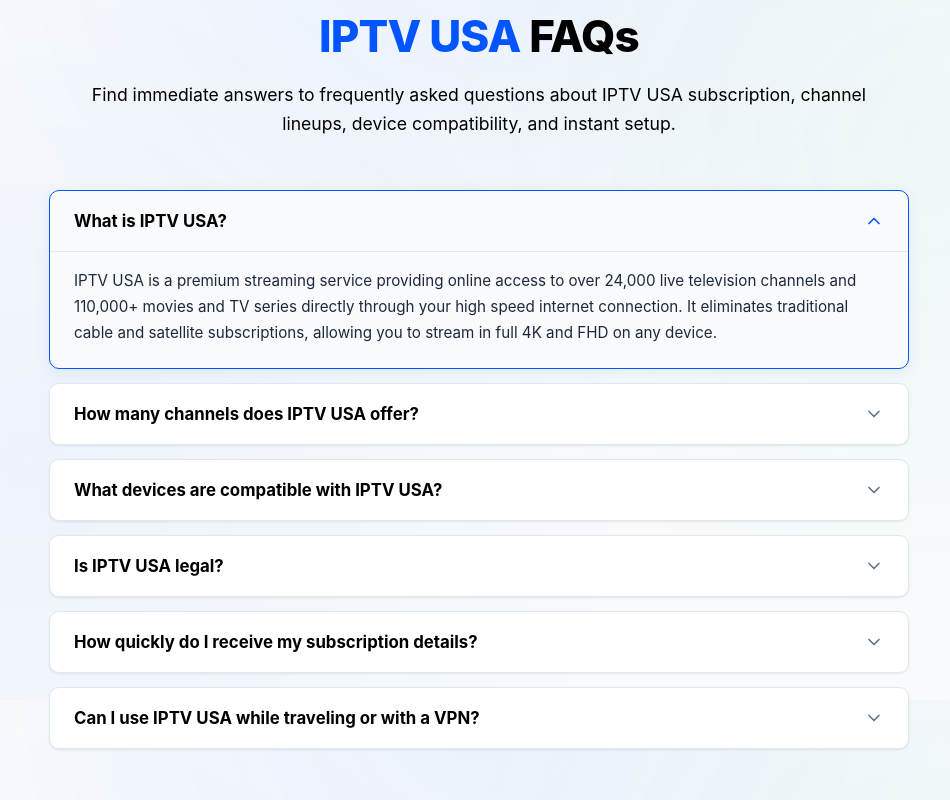
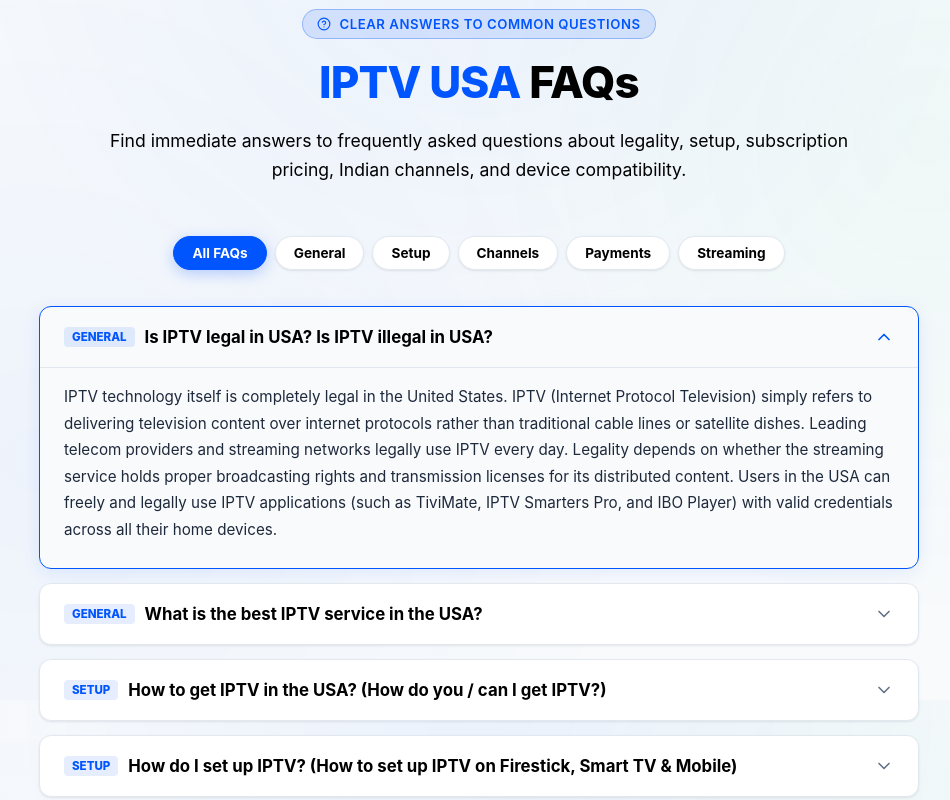
Before and after one commit to Mohamed211814/iptvusa_website, a Next.js app: page / in a window 1280 px wide. Shown: the part 6500-7300 px from the top of the page, without its empty margins (161-1111 px from the left). Built offline with nearby package versions, Linux system fonts and the light colour scheme.

Commit message:
feat: implement FAQ data structure and interactive accordion component with category filtering

```diff
--- a/src/components/FaqAccordion.tsx
+++ b/src/components/FaqAccordion.tsx
@@ -1,43 +1,19 @@
 "use client";
 
 import React, { useState } from "react";
-import { ChevronDown } from "lucide-react";
+import { ChevronDown, HelpCircle } from "lucide-react";
+import { faqs, FAQItem } from "@/data/faqs";
 
 export const FaqAccordion: React.FC = () => {
   const [openIndex, setOpenIndex] = useState<number | null>(0);
+  const [selectedCategory, setSelectedCategory] = useState<string>("All");
 
-  const iptvUsaFaqs = [
-    {
-      question: "What is IPTV USA?",
-      answer:
-        "IPTV USA is a premium streaming service providing online access to over 24,000 live television channels and 110,000+ movies and TV series directly through your high speed internet connection. It eliminates traditional cable and satellite subscriptions, allowing you to stream in full 4K and FHD on any device.",
-    },
-    {
-      question: "How many channels does IPTV USA offer?",
-      answer:
-        "IPTV USA offers over 24,000 live television channels from the United States, Canada, the United Kingdom, and around the world, along with a massive catalog of more than 110,000 on demand movies and full series updated daily.",
-    },
-    {
-      question: "What devices are compatible with IPTV USA?",
-      answer:
-        "IPTV USA is compatible with virtually all modern devices: Amazon Firestick, Fire TV Cube, Android TV (Nvidia Shield, Google TV), Smart TVs (Samsung Tizen and LG webOS via IBO Player, Smart IPTV), Apple TV, iPhone, iPad, Windows PC, Mac, and dedicated MAG boxes.",
-    },
-    {
-      question: "Is IPTV USA legal?",
-      answer:
-        "IPTV technology itself is completely legal. IPTV simply delivers television content over internet protocols rather than traditional cable lines. We recommend users comply with the terms of service in their region.",
-    },
-    {
-      question: "How quickly do I receive my subscription details?",
-      answer:
-        "Activation is instantaneous! As soon as your order is confirmed, your M3U playlist link, Xtream Codes API credentials, and server portal information are sent directly to your email address and Telegram within 5 minutes.",
-    },
-    {
-      question: "Can I use IPTV USA while traveling or with a VPN?",
-      answer:
-        "Yes! IPTV USA works anywhere in the world as long as you have an internet connection. Our servers are 100% VPN friendly and do not restrict or throttle connections through popular VPN providers.",
-    },
-  ];
+  const categories = ["All", "General", "Setup", "Channels", "Payments", "Streaming"];
+
+  const filteredFaqs =
+    selectedCategory === "All"
+      ? faqs
+      : faqs.filter((f) => f.category === selectedCategory);
 
   const toggleAccordion = (idx: number) => {
     setOpenIndex(openIndex === idx ? null : idx);
@@ -47,24 +23,68 @@
     <section id="faqs" className="section">
       <div className="container">
         <div className="section-header">
+          <span className="section-tag">
+            <HelpCircle size={14} /> Clear Answers to Common Questions
+          </span>
           <h2 className="section-title">
             <span className="text-blue">IPTV USA</span> FAQs
           </h2>
           <p className="section-subtitle">
-            Find immediate answers to frequently asked questions about IPTV USA subscription, channel lineups, device compatibility, and instant setup.
+            Find immediate answers to frequently asked questions about legality, setup, subscription pricing, Indian channels, and device compatibility.
           </p>
         </div>
 
+        {/* Category Filter Pills */}
         <div
           style={{
-            maxWidth: "860px",
+            display: "flex",
+            justifyContent: "center",
+            flexWrap: "wrap",
+            gap: "8px",
+            marginBottom: "36px",
+          }}
+        >
+          {categories.map((cat) => {
+            const isSelected = selectedCategory === cat;
+            return (
+              <button
+                key={cat}
+                type="button"
+                onClick={() => {
+                  setSelectedCategory(cat);
+                  setOpenIndex(0);
+                }}
+                style={{
+                  padding: "8px 18px",
+                  borderRadius: "var(--radius-full)",
+                  fontSize: "0.85rem",
+                  fontWeight: 700,
+                  background: isSelected ? "var(--color-blue)" : "#ffffff",
+                  color: isSelected ? "#ffffff" : "#000000",
+                  border: "1px solid",
+                  borderColor: isSelected ? "var(--color-blue)" : "var(--border-subtle)",
+                  boxShadow: isSelected ? "0 4px 14px rgba(0, 85, 255, 0.25)" : "var(--shadow-sm)",
+                  cursor: "pointer",
+                  transition: "all 0.2s ease",
+                }}
+              >
+                {cat === "All" ? "All FAQs" : cat}
+              </button>
+            );
+          })}
+        </div>
+
+        {/* FAQ Accordion List */}
+        <div
+          style={{
+            maxWidth: "880px",
             margin: "0 auto",
             display: "flex",
             flexDirection: "column",
             gap: "14px",
           }}
         >
-          {iptvUsaFaqs.map((faq, idx) => {
+          {filteredFaqs.map((faq, idx) => {
             const isOpen = openIndex === idx;
 
             return (
@@ -74,13 +94,14 @@
                   background: isOpen ? "#f8fafc" : "#ffffff",
                   border: "1px solid",
                   borderColor: isOpen ? "var(--color-blue)" : "var(--border-subtle)",
-                  borderRadius: "10px",
-                  boxShadow: isOpen ? "0 4px 16px rgba(0, 85, 255, 0.08)" : "var(--shadow-sm)",
+                  borderRadius: "12px",
+                  boxShadow: isOpen ? "0 4px 18px rgba(0, 85, 255, 0.09)" : "var(--shadow-sm)",
                   overflow: "hidden",
                   transition: "all 0.25s ease",
                 }}
               >
                 <button
+                  type="button"
                   onClick={() => toggleAccordion(idx)}
                   style={{
                     width: "100%",
@@ -97,7 +118,23 @@
                     gap: "14px",
                   }}
                 >
-                  <span>{faq.question}</span>
+                  <div style={{ display: "flex", alignItems: "center", gap: "10px", flexWrap: "wrap" }}>
+                    <span
+                      style={{
+                        fontSize: "0.72rem",
+                        fontWeight: 800,
+                        padding: "3px 8px",
+                        borderRadius: "4px",
+                        background: "rgba(0, 85, 255, 0.1)",
+                        color: "var(--color-blue)",
+                        textTransform: "uppercase",
+                      }}
+                    >
+                      {faq.category}
+                    </span>
+                    <span>{faq.question}</span>
+                  </div>
+
                   <ChevronDown
                     size={20}
                     color={isOpen ? "var(--color-blue)" : "#64748b"}
@@ -112,12 +149,13 @@
                 {isOpen && (
                   <div
                     style={{
-                      padding: "0 clamp(16px, 3vw, 24px) clamp(16px, 3vw, 22px) clamp(16px, 3vw, 24px)",
+                      padding: "0 clamp(16px, 3vw, 24px) clamp(18px, 3vw, 24px) clamp(16px, 3vw, 24px)",
                       fontSize: "clamp(0.875rem, 2vw, 0.95rem)",
                       color: "#1e293b",
-                      lineHeight: 1.7,
+                      lineHeight: 1.75,
                       borderTop: "1px solid var(--border-subtle)",
                       paddingTop: "16px",
+                      whiteSpace: "pre-line",
                     }}
                   >
                     {faq.answer}
--- a/src/data/faqs.ts
+++ b/src/data/faqs.ts
@@ -1,56 +1,80 @@
 export interface FAQItem {
   question: string;
   answer: string;
-  category: "General" | "Setup" | "Payments" | "Streaming";
+  category: "General" | "Setup" | "Payments" | "Streaming" | "Channels";
 }
 
 export const faqs: FAQItem[] = [
   {
     category: "General",
-    question: "What is IPTV USA and how does IPTV USA streaming work?",
+    question: "Is IPTV legal in USA? Is IPTV illegal in USA?",
     answer:
-      "IPTV USA Pro is a high grade premium streaming service that delivers over 24,000 live television channels and 110,000+ video on demand titles directly to your device via your internet connection. No satellite dish or traditional cable box is required. All you need is an internet connection of at least 15 Mbps and your preferred streaming device to enjoy IPTV USA.",
+      "IPTV technology itself is completely legal in the United States. IPTV (Internet Protocol Television) simply refers to delivering television content over internet protocols rather than traditional cable lines or satellite dishes. Leading telecom providers and streaming networks legally use IPTV every day. Legality depends on whether the streaming service holds proper broadcasting rights and transmission licenses for its distributed content. Users in the USA can freely and legally use IPTV applications (such as TiviMate, IPTV Smarters Pro, and IBO Player) with valid credentials across all their home devices.",
   },
   {
     category: "General",
-    question: "How fast do I receive my IPTV USA login credentials after payment?",
+    question: "What is the best IPTV service in the USA?",
     answer:
-      "Instantly! Once your payment is confirmed, your IPTV USA M3U Playlist, Xtream Codes API credentials, and portal URL are automatically generated and sent to your email address and Telegram within 5 to 15 minutes.",
+      "IPTV USA Pro is widely rated as the best IPTV service in the USA due to its high-speed Anti Freeze 9.3 server architecture, 99.9% uptime, and zero-buffering performance during high-demand live sports events. It delivers over 24,000 live channels in 4K & FHD, 110,000+ daily updated VOD movies and TV shows, an automated Electronic Program Guide (EPG), 7-day catch-up replay, and dedicated 24/7 customer support via Telegram and email.",
   },
   {
     category: "Setup",
-    question: "Which devices and apps are compatible with IPTV USA?",
+    question: "How to get IPTV in the USA? (How do you / can I get IPTV?)",
     answer:
-      "IPTV USA is 100% compatible with virtually every modern streaming device: Amazon Firestick, Fire TV Cube, Android TV (Nvidia Shield, Chromecast with Google TV), Apple TV (via IPTVX or GSE), Smart TVs (Samsung Tizen, LG webOS via IBO Player, Smart IPTV), iOS (iPhone/iPad), Android smartphones, Windows PC, Mac, and dedicated MAG boxes.",
+      "Getting IPTV in the USA is simple and takes under 5 minutes: 1) Select your preferred subscription package (1, 3, 6, or 12 Months) on our pricing page. 2) Complete secure checkout with Credit Card, PayPal, or Crypto. 3) Check your email inbox or Telegram for your instant M3U playlist link and Xtream Codes API login credentials. 4) Download your favorite IPTV player on your device (e.g. Firestick, Smart TV, Apple TV), log in, and begin streaming over 24,000 live channels right away.",
+  },
+  {
+    category: "Setup",
+    question: "How do I set up IPTV? (How to set up IPTV on Firestick, Smart TV & Mobile)",
+    answer:
+      "Setting up IPTV is quick and straightforward on any modern device:\n• Amazon Firestick & Android TV: Install the Downloader app, enter shortcode 278012 for TiviMate or 80911 for IPTV Smarters Pro, select 'Login with Xtream Codes API', enter your server details, and click connect.\n• Samsung & LG Smart TVs: Open your TV's official App Store, install IBO Player or Smart IPTV, and upload your playlist via the player's web portal or enter your Xtream Codes credentials directly.\n• Apple TV, iPhone & iPad: Download IPTVX or GSE Smart IPTV from the App Store and add your M3U playlist URL.\n• Windows PC & Mac: Use VLC Media Player or IPTV Smarters Desktop to stream directly on your computer.",
+  },
+  {
+    category: "Payments",
+    question: "How much is IPTV in the USA?",
+    answer:
+      "IPTV is dramatically more affordable than traditional cable or satellite packages, which often cost $100 to $150+ per month. IPTV USA Pro offers transparent, no-contract pricing starting at just $14.95 for 1 Month, $29.95 for 3 Months ($9.98/mo), $44.95 for 6 Months ($7.49/mo), and our most popular 12-Month plan at only $59.95 (equivalent to just $4.99/mo). Every plan includes the complete 24,000+ live channel catalog, 110,000+ VOD titles, PPV events, and 4K streaming with zero hidden hardware fees.",
+  },
+  {
+    category: "Channels",
+    question: "How can I watch Indian channels in USA? (How to watch Indian TV in USA)",
+    answer:
+      "You can watch Indian channels in the USA effortlessly with IPTV USA Pro. We offer over 2,500+ dedicated Indian and South Asian channels in brilliant HD and 4K quality, covering all major regional languages: Hindi, Punjabi, Tamil, Telugu, Malayalam, Bengali, Marathi, Gujarati, Kannada, and Urdu. Subscribers enjoy 24/7 access to top entertainment networks (Star Plus, Zee TV, Sony Entertainment, Colors, Sab TV), Indian news channels, regional cinema, and live cricket broadcasts (Star Sports, Sony Sports Network, Willow TV, ICC World Cup tournaments, and IPL). Simply install our credentials on your Firestick, Smart TV, or mobile phone to stream live Indian TV anywhere in the United States.",
+  },
+  {
+    category: "General",
+    question: "What is IPTV USA and how does IPTV streaming work?",
+    answer:
+      "IPTV USA Pro is a premium streaming service delivering over 24,000 live TV channels and 110,000+ video on demand movies and series directly over your internet connection. No satellite dish, cable technician, or bulky set-top box is required. All you need is an internet connection of at least 15 Mbps and your preferred streaming device.",
   },
   {
     category: "Streaming",
     question: "What is IPTV USA Anti Freeze 9.3 Technology?",
     answer:
-      "Anti Freeze is the proprietary server balancing architecture used by IPTV USA that continuously redistributes stream loads across multi redundant 10Gbps NVMe clusters. Even during high traffic moments like global sports tournament finals or major championship PPV title fights, your IPTV USA stream remains uninterrupted with zero stuttering or buffering.",
+      "Anti Freeze 9.3 is our proprietary server load-balancing architecture that continuously monitors and redistributes streaming traffic across multi-redundant 10Gbps NVMe clusters. Even during massive worldwide traffic peaks like NFL Super Bowl Sunday, FIFA finals, or UFC Championship PPV fights, your stream remains completely stable with zero stutter or buffering.",
   },
   {
     category: "Streaming",
     question: "Can I use a VPN with IPTV USA?",
     answer:
-      "Yes, IPTV USA servers are completely VPN friendly. While our IPTV USA streams are secure and do not require a VPN to operate at peak speed, you are free to use any VPN provider of your choice without account throttling.",
+      "Yes! IPTV USA is 100% VPN friendly. While our servers are encrypted and do not require a VPN to operate at full speed, you are free to use any VPN provider of your choice (ExpressVPN, NordVPN, Surfshark, etc.) without account throttling or geographical restrictions.",
   },
   {
     category: "General",
-    question: "Can I watch IPTV USA on multiple devices at the same time?",
+    question: "Can I stream on multiple devices at the same time?",
     answer:
-      "Yes! While you can install your IPTV USA credentials on multiple devices, simultaneous streaming depends on the plan you select. We offer 1, 2, and 3 simultaneous connection packages so your entire family can stream different IPTV USA channels at the same time.",
+      "Yes! You can install your IPTV USA credentials on all your household devices. Simultaneous streaming depends on the plan you select. We offer 1, 2, and 3 simultaneous connection packages so your whole family can watch different channels on different TVs, tablets, or phones simultaneously.",
   },
   {
     category: "Payments",
     question: "What payment methods are accepted for IPTV USA subscriptions?",
     answer:
-      "We accept all major Credit and Debit Cards (Visa, MasterCard, American Express), PayPal, Apple Pay, Google Pay, and Cryptocurrencies (Bitcoin, USDT, Ethereum) for complete anonymity and security when subscribing to IPTV USA.",
+      "We accept all major Credit and Debit Cards (Visa, MasterCard, American Express, Discover), PayPal, Apple Pay, Google Pay, and Cryptocurrencies (Bitcoin, USDT, Ethereum) for complete payment security and privacy.",
   },
   {
     category: "Payments",
-    question: "Does IPTV USA offer a Money Back Guarantee?",
+    question: "Does IPTV USA offer a Money-Back Guarantee?",
     answer:
-      "Yes! All 6 month and 12 month IPTV USA subscriptions are backed by our 7 day money back guarantee. If you experience technical difficulties our support team cannot resolve, you are eligible for a full refund within 7 days.",
+      "Yes! All 6-month and 12-month IPTV USA subscriptions include our 7-day money-back guarantee. If you experience unresolved technical issues or service disruptions that our 24/7 technical support team cannot resolve, you are entitled to a prompt, full refund.",
   },
 ];
```
